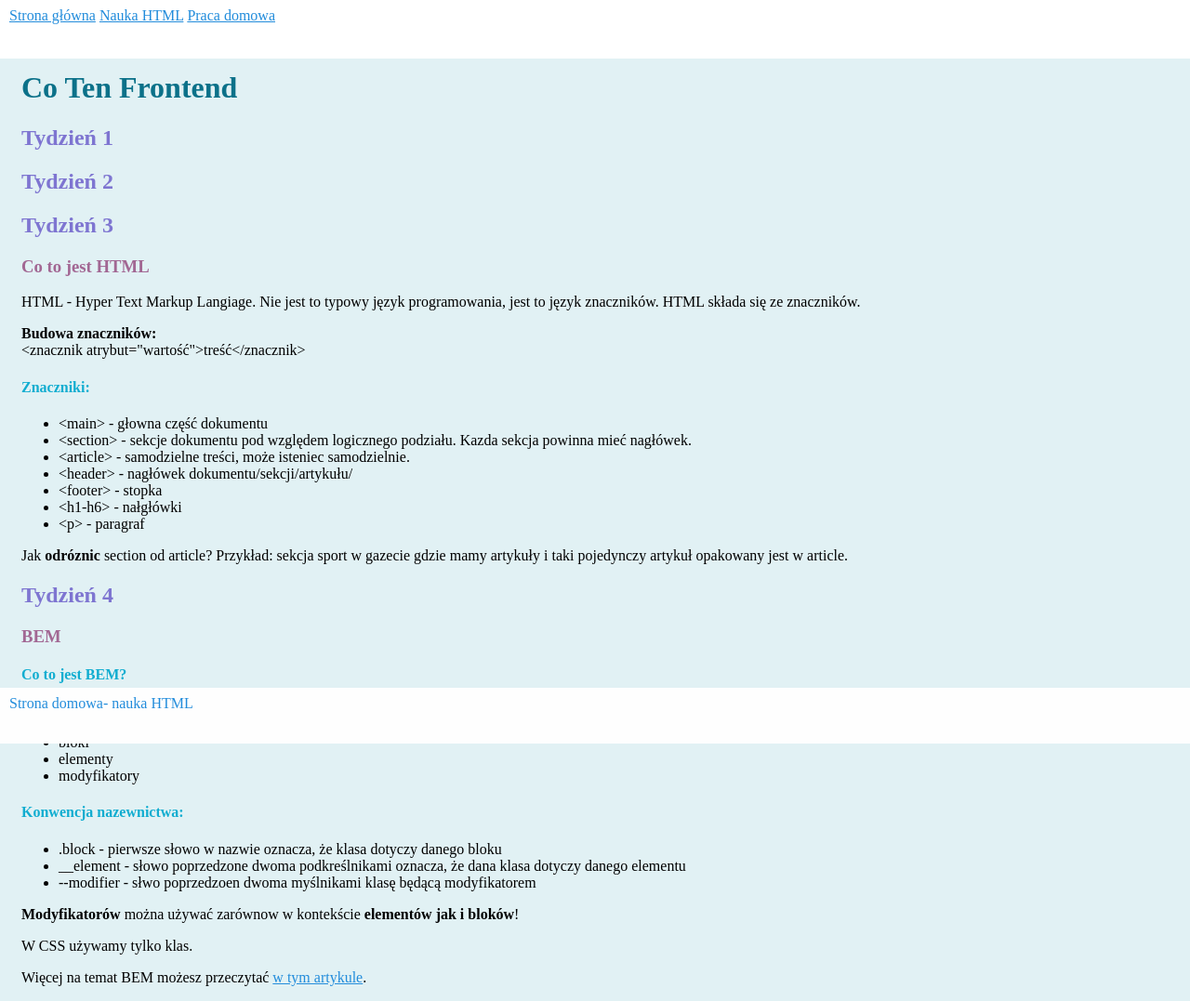
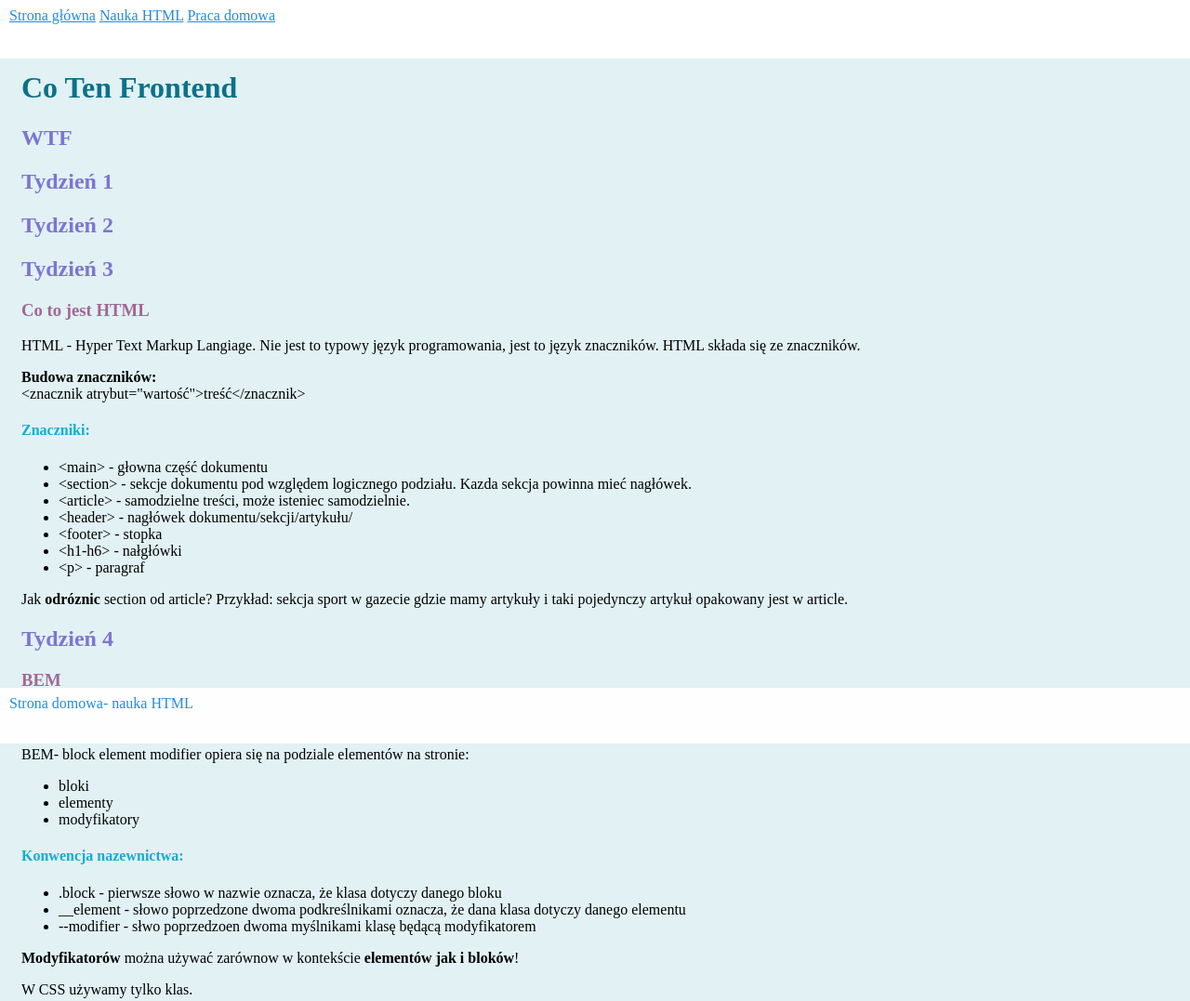
Before and after one commit to patrycjakurosz/homepage, a plain HTML site: page index.html in a window 1280 px wide. Shown: the top 1077 px of the page at 93% size. Drawn offline with Linux system fonts and the light colour scheme.

Commit message:
add heading in JS

```diff
--- a/index.html
+++ b/index.html
@@ -18,6 +18,7 @@
     </header>
     <main>
         <h1 class = "main-header">Co Ten Frontend</h1>
+        <h2 class = "header-h2 header-h2--js"></h2>
 
         <section class="container">
             <h2 class="header-h2">Tydzień 1</h2>
--- a/main.js
+++ b/main.js
@@ -1 +1,3 @@
-console.log("Hello");
+const heading = document.querySelector('.header-h2--js');
+
+heading.innerHTML = 'WTF'
```
